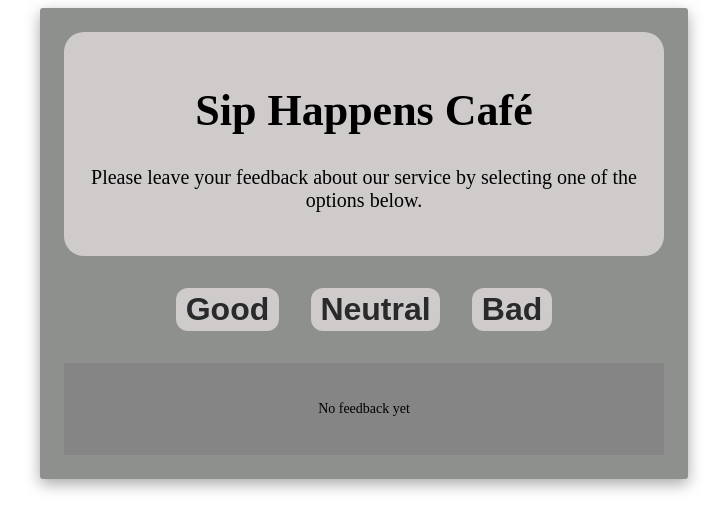
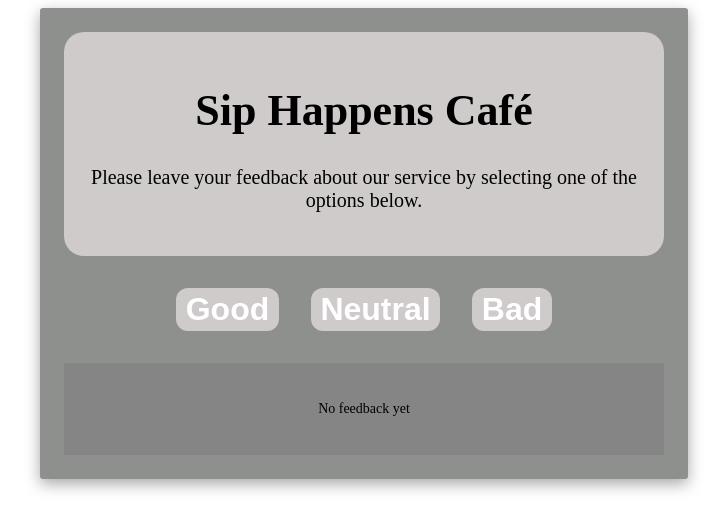
Before and after one commit to SerhiiRybalchenko/goit-react-hw-02, a React (Vite) app: page / in a window 1280 px wide. Shown: the top 530 px of the page, without its empty margins (276-1003 px from the left). Built offline with nearby package versions, Linux system fonts and the light colour scheme.

Commit message:
Update Options.module.css

```diff
--- a/src/components/options/Options.module.css
+++ b/src/components/options/Options.module.css
@@ -9,7 +9,7 @@
 .btn-options {
   background-color: rgb(207, 203, 203);
   border: none;
-  color: rgb(41, 42, 44);
+  color: white;
   padding: 0.1em 0.3em;
   text-align: center;
   text-decoration: none;
@@ -18,12 +18,13 @@
   margin: 0;
   cursor: pointer;
   border-radius: 12px;
-  transition: background-color 0.3s, transform 0.3s;
+  transition: box-shadow 0.3s, font-size 0.3s, transform 0.3s;
   font-weight: bold;
 }
 
 .btn-options:active,
 .btn-options:hover {
-  background-color: hsl(120, 9%, 19%);
+  box-shadow: 0px 4px 15px rgba(0, 0, 0, 0.3);
+  font-size: 1.8rem;
   transform: scale(1.1);
 }
```
